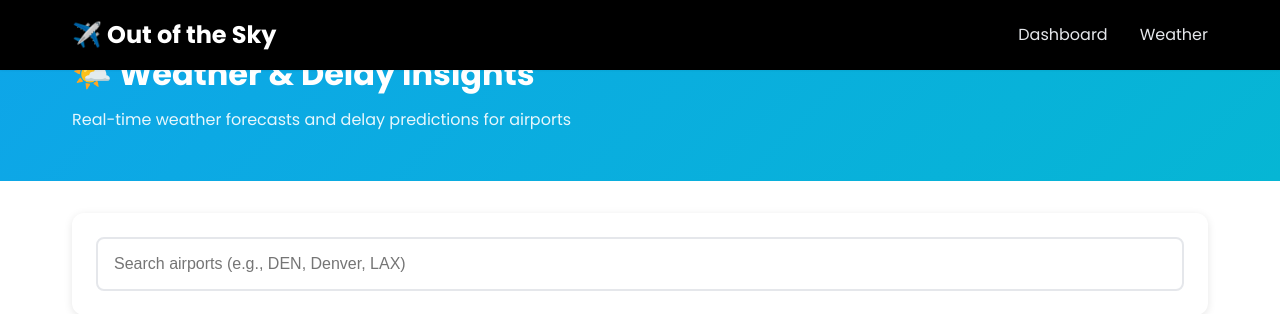
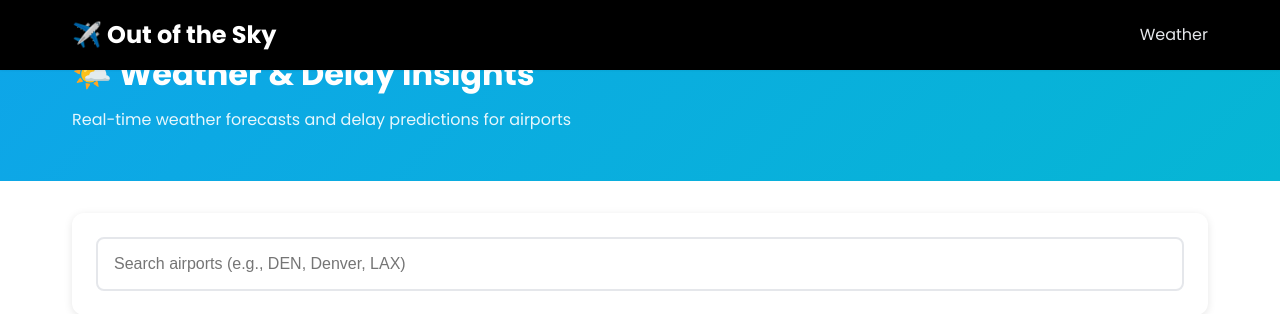
Before and after one commit to thorNoRelations/Out-of-the-Sky, a Django app: page /weather/ in a window 1280 px wide. Shown: the top 314 px of the page. Run offline with Django 4.2, Linux system fonts and the light colour scheme.

Commit message:
Update weather_insights.html

```diff
--- a/home/templates/home/weather_insights.html
+++ b/home/templates/home/weather_insights.html
@@ -261,7 +261,6 @@
         <div class="nav-content">
             <a href="{% url 'home:index' %}" class="nav-brand">✈️ Out of the Sky</a>
             <div class="nav-links">
-                <a href="{% url 'home:dashboard' %}" class="nav-link">Dashboard</a>
                 <a href="{% url 'home:weather_insights' %}" class="nav-link">Weather</a>
             </div>
         </div>
```
